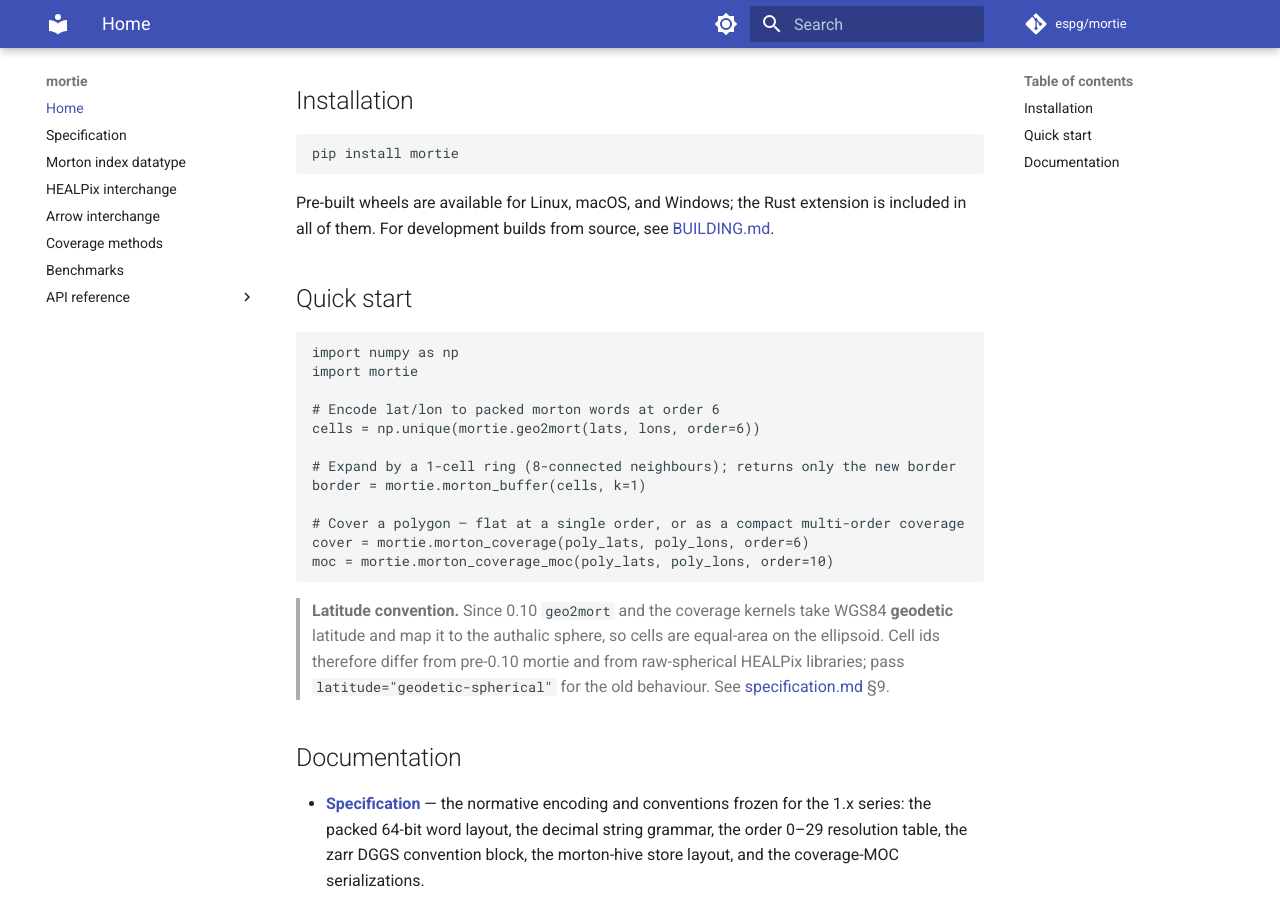
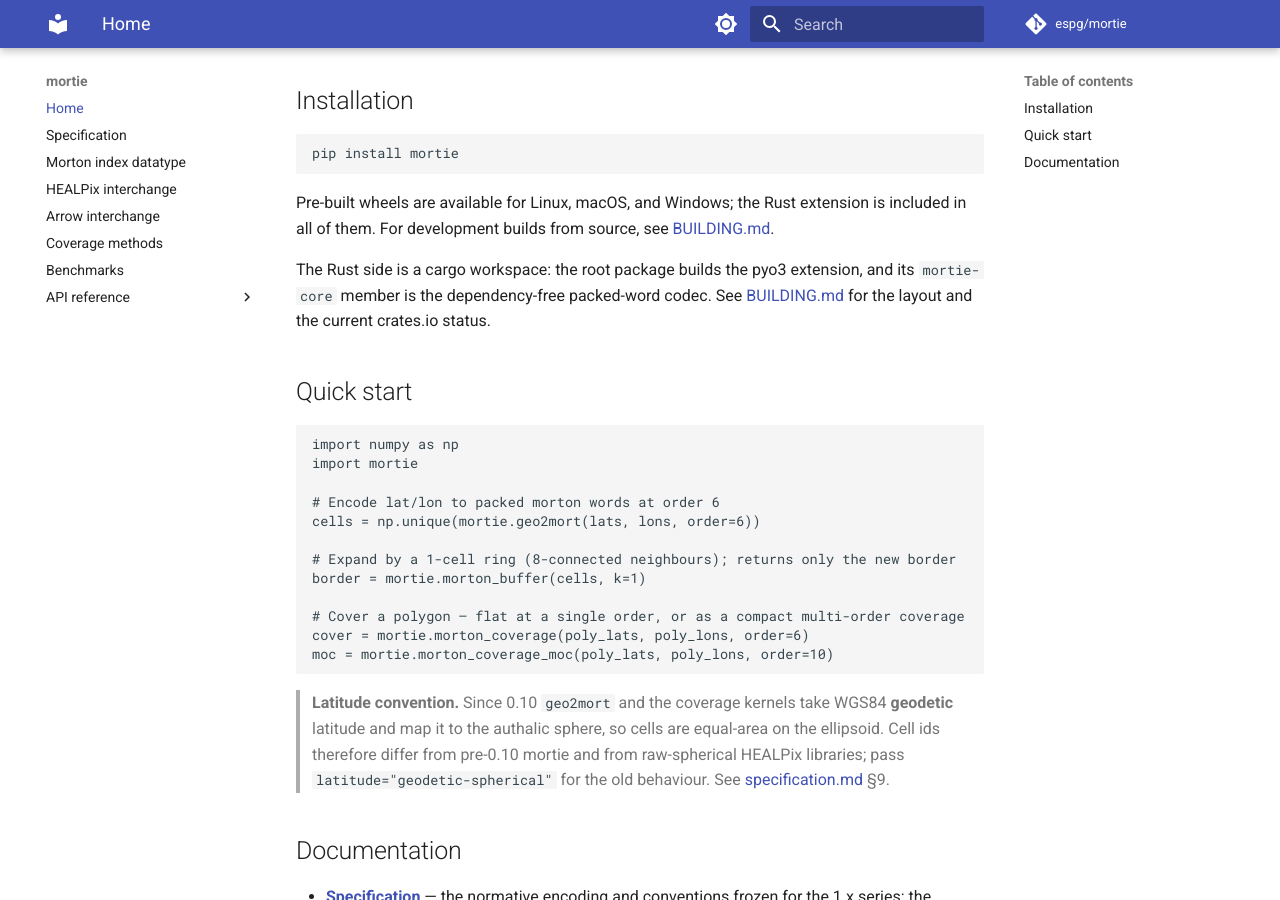
Before and after one commit to espg/mortie, an MkDocs documentation site: the page built from docs/index.md, in a window 1280 px wide and 900 px high, scrolled down 399 px. Built offline with MkDocs 1.6.1 and Material for MkDocs 9.7.7, drawn with Linux system fonts in a browser that asks for light colours; comment, search, counter and statistics services are not loaded; the version menu is left out.

Commit message:
fold review: put the workspace fact on the published docs site (issue #200)

```diff
--- a/docs/index.md
+++ b/docs/index.md
@@ -23,6 +23,11 @@ pip install mortie
 Pre-built wheels are available for Linux, macOS, and Windows; the Rust
 extension is included in all of them. For development builds from source, see
 [BUILDING.md](https://github.com/espg/mortie/blob/main/BUILDING.md).
+
+The Rust side is a cargo workspace: the root package builds the pyo3 extension,
+and its `mortie-core` member is the dependency-free packed-word codec. See
+[BUILDING.md](https://github.com/espg/mortie/blob/main/BUILDING.md#workspace-layout)
+for the layout and the current crates.io status.
 
 ## Quick start
 
```
